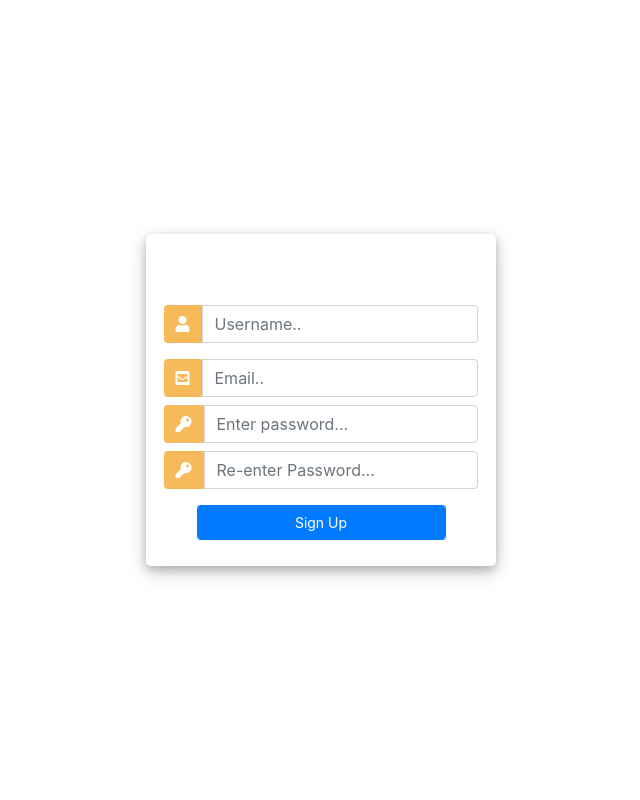
After one commit to Caiseyann/ecommerce, a Django app: template store/templates/registration/registration_form.html in a window 1280 px wide. The commit adds this page. Shown: the whole page, without its empty margins (319-959 px from the left). Run offline with Django 3.2, Linux system fonts and the light colour scheme; the template is opened without the code that fills it, so the values that code supplies are empty; some libraries are stand-ins or nearby versions.

Commit message:
registration form/ files created

```diff
--- a/store/templates/products/base.html
+++ b/store/templates/products/base.html
@@ -25,12 +25,6 @@
 
     {% block content %}
 
-<div class="jumbotron jumbotron-fluid">
-    <div class="container">
-        <h3 class="text-center">Click the products to view it's details:</h3>
-    </div>
-</div>
-
     {% endblock%}
 
     {% block scripts %}
--- /dev/null
+++ b/store/templates/registration/base.html
@@ -0,0 +1,38 @@
+{% load staticfiles %}
+
+<html lang="en">
+
+<head>
+  <meta charset="utf-8">
+  <meta name="viewport" content="width=device-width, initial-scale=1">
+
+  {%if title%}
+
+  <title>{{title}}</title>
+
+  {%endif%}
+
+  {% block styles %}
+  <link rel="stylesheet" href="{% static 'css/styles.css' %}">
+  <link rel="stylesheet" href="https://stackpath.bootstrapcdn.com/bootstrap/4.4.1/css/bootstrap.min.css" integrity="sha384-Vkoo8x4CGsO3+Hhxv8T/Q5PaXtkKtu6ug5TOeNV6gBiFeWPGFN9MuhOf23Q9Ifjh" crossorigin="anonymous">
+  <script src="https://ajax.googleapis.com/ajax/libs/jquery/3.3.1/jquery.min.js"></script>
+  <link rel="stylesheet" href="https://use.fontawesome.com/releases/v5.6.1/css/all.css" integrity="sha384-gfdkjb5BdAXd+lj+gudLWI+BXq4IuLW5IT+brZEZsLFm++aCMlF1V92rMkPaX4PP" crossorigin="anonymous">
+  {% endblock %}
+
+</head>
+
+<body>
+
+
+
+
+  {% block content %}  {%endblock%}
+
+
+  {% block scripts %}
+    <script src="https://ajax.googleapis.com/ajax/libs/jquery/3.2.1/jquery.min.js"></script>
+  {% endblock %}
+
+</body>
+
+</html>
--- /dev/null
+++ b/store/templates/registration/registration_form.html
@@ -0,0 +1,149 @@
+{%extends "registration/base.html"%} {% load bootstrap3 %}
+{% block content %}
+<!DOCTYPE html>
+<html>
+
+<head>
+
+	<style>
+		body,
+		html {
+			margin: 0;
+			padding: 0;
+			height: 100%;
+
+		}
+		.user_card {
+			width: 350px;
+			margin-top: auto;
+			margin-bottom: auto;
+			background: #ffffff00;
+			position: relative;
+			display: flex;
+			justify-content: center;
+			flex-direction: column;
+			padding: 10px;
+			box-shadow: 0 4px 8px 0 rgba(0, 0, 0, 0.2), 0 6px 20px 0 rgba(0, 0, 0, 0.19);
+			-webkit-box-shadow: 0 4px 8px 0 rgba(0, 0, 0, 0.2), 0 6px 20px 0 rgba(0, 0, 0, 0.19);
+			-moz-box-shadow: 0 4px 8px 0 rgba(0, 0, 0, 0.2), 0 6px 20px 0 rgba(0, 0, 0, 0.19);
+			border-radius: 5px;
+
+		}
+
+		.form_container {
+			margin-top: 20px;
+		}
+
+		#form-title{
+			color: #fff;
+		}
+		.login_btn {
+			width: 100%;
+			background: #33ccff !important;
+			color: white !important;
+		}
+		.login_btn:focus {
+			box-shadow: none !important;
+			outline: 0px !important;
+		}
+		.login_container {
+			padding: 0 2rem;
+		}
+		.input-group-text {
+			background: #f7ba5b !important;
+			color: white !important;
+			border: 0 !important;
+			border-radius: 0.25rem 0 0 0.25rem !important;
+		}
+		.input_user,
+		.input_pass:focus {
+			box-shadow: none !important;
+			outline: 0px !important;
+		}
+
+	</style>
+
+</head>
+<body>
+  <div class="peanutb">
+	<div class="container h-100">
+		<div class="d-flex justify-content-center h-100">
+
+			<div class="user_card">
+				<div id="errors">
+
+					  </div>
+				<div class="d-flex justify-content-center">
+					<h3 id="form-title">SIGN UP</h3>
+				</div>
+				<div class="d-flex justify-content-center form_container">
+
+          <form  action="/accounts/register/" method="post">
+            {% csrf_token %}
+						<div class="input-group mb-3">
+							<div class="input-group-append">
+								<span class="input-group-text"><i class="fas fa-user"></i></span>
+							</div>
+							<input type="text" name="username">
+						</div>
+						<div class="input-group mb-2">
+							<div class="input-group-append">
+								<span class="input-group-text"><i class="fas fa-envelope-square"></i></span>
+							</div>
+							<input type="email" name="email">
+						</div>
+						<div class="input-group mb-2">
+							<div class="input-group-append">
+								<span class="input-group-text"><i class="fas fa-key"></i></span>
+							</div>
+							<input type="text" name="password1">
+						</div>
+						<div class="input-group mb-2">
+							<div class="input-group-append">
+								<span class="input-group-text"><i class="fas fa-key"></i></span>
+							</div>
+							<input type="text" name="password2">
+						</div>
+
+				   		<div class="d-flex justify-content-center mt-3 login_container">
+                <input type="submit" class="btn btn-primary btn-sm" value="Sign Up">
+               </div>
+               <input type="hidden" name="next" value="{{next}}">
+
+					</form>
+					{% for message in messages %}
+				    <p id="messages">{{message}}</p>
+                    {% endfor %}
+
+				</div>
+				<div id="errors">
+				{{form.errors}}
+				</div>
+				</div>
+
+			</div>
+    </div>
+  </div>
+	<script>
+						/* Because i didnt set placeholder values in forms.py they will be set here using vanilla Javascript
+		//We start indexing at one because CSRF_token is considered an input field
+		 */
+
+		//Query All input fields
+		var form_fields = document.getElementsByTagName('input')
+		form_fields[1].placeholder='Username..';
+		form_fields[2].placeholder='Email..';
+		form_fields[3].placeholder='Enter password...';
+		form_fields[4].placeholder='Re-enter Password...';
+
+
+		for (var field in form_fields){
+			form_fields[field].className += ' form-control'
+		}
+	</script>
+</body>
+</html>
+
+
+
+{% endblock %}
```
Also changed, not shown: store/templates/registration/login.html (added, +127 -0 lines).
